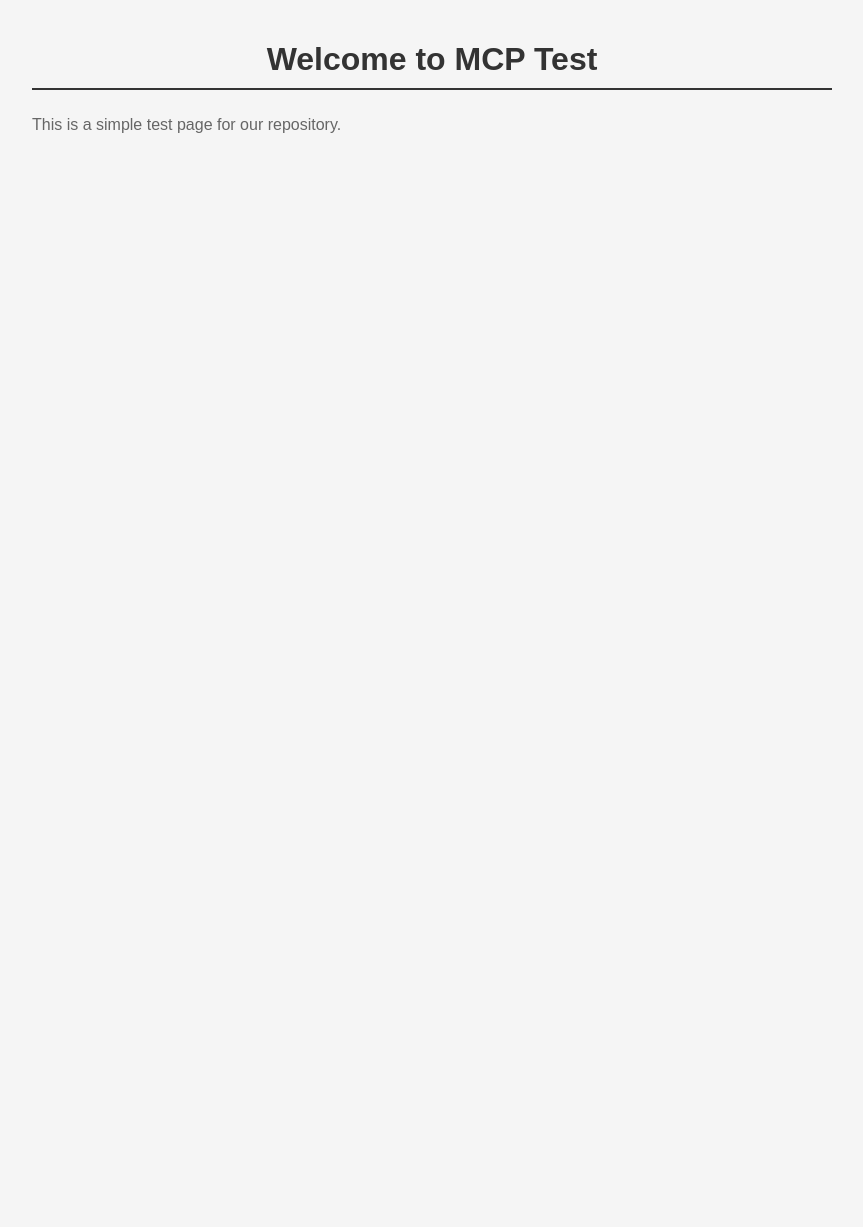
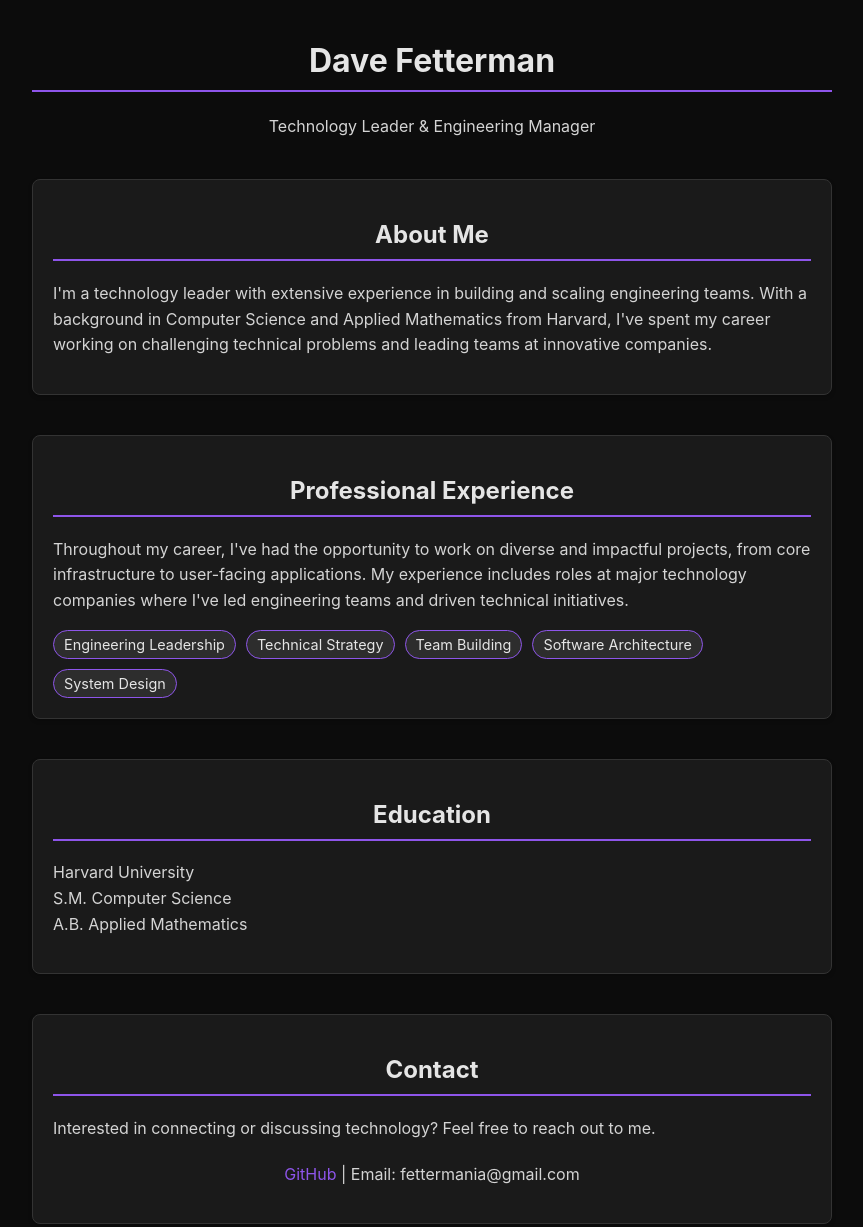
Before and after one commit to fettermania/mcp-test, a plain HTML site: page index.html in a window 1280 px wide. Shown: the whole page, without its empty margins (208-1071 px from the left). Before the commit the page ends 800 px from the top, so only its background shows below. Drawn offline with Linux system fonts and the light colour scheme.

Commit message:
Update color scheme to match Claude desktop app theme

```diff
--- a/index.html
+++ b/index.html
@@ -3,29 +3,101 @@
 <head>
     <meta charset="UTF-8">
     <meta name="viewport" content="width=device-width, initial-scale=1.0">
-    <title>Welcome to MCP Test</title>
+    <title>Dave Fetterman - Technology Leader</title>
     <style>
         body {
-            font-family: Arial, sans-serif;
+            font-family: -apple-system, BlinkMacSystemFont, "Segoe UI", Roboto, sans-serif;
             max-width: 800px;
             margin: 0 auto;
             padding: 20px;
-            background-color: #f5f5f5;
+            background-color: #0c0c0c;
+            color: #e5e5e5;
         }
-        h1 {
-            color: #333;
+        h1, h2 {
+            color: #e5e5e5;
             text-align: center;
-            border-bottom: 2px solid #333;
+            border-bottom: 2px solid #8e55ea;
             padding-bottom: 10px;
         }
         p {
             line-height: 1.6;
-            color: #666;
+            color: #d4d4d4;
+        }
+        section {
+            margin: 40px 0;
+            padding: 20px;
+            background-color: #1a1a1a;
+            border-radius: 8px;
+            box-shadow: 0 2px 4px rgba(0,0,0,0.2);
+            border: 1px solid #333;
+        }
+        .skills {
+            display: flex;
+            flex-wrap: wrap;
+            gap: 10px;
+            margin-top: 15px;
+        }
+        .skill-tag {
+            background-color: #2d2d2d;
+            padding: 5px 10px;
+            border-radius: 15px;
+            font-size: 0.9em;
+            border: 1px solid #8e55ea;
+            color: #e5e5e5;
+        }
+        .contact-info {
+            text-align: center;
+            margin-top: 20px;
+        }
+        a {
+            color: #8e55ea;
+            text-decoration: none;
+        }
+        a:hover {
+            text-decoration: underline;
+            color: #b088ee;
+        }
+        section:hover {
+            border-color: #8e55ea;
+            transition: border-color 0.3s ease;
         }
     </style>
 </head>
 <body>
-    <h1>Welcome to MCP Test</h1>
-    <p>This is a simple test page for our repository.</p>
+    <h1>Dave Fetterman</h1>
+    <p class="contact-info">Technology Leader & Engineering Manager</p>
+
+    <section id="about">
+        <h2>About Me</h2>
+        <p>I'm a technology leader with extensive experience in building and scaling engineering teams. With a background in Computer Science and Applied Mathematics from Harvard, I've spent my career working on challenging technical problems and leading teams at innovative companies.</p>
+    </section>
+
+    <section id="experience">
+        <h2>Professional Experience</h2>
+        <p>Throughout my career, I've had the opportunity to work on diverse and impactful projects, from core infrastructure to user-facing applications. My experience includes roles at major technology companies where I've led engineering teams and driven technical initiatives.</p>
+        <div class="skills">
+            <span class="skill-tag">Engineering Leadership</span>
+            <span class="skill-tag">Technical Strategy</span>
+            <span class="skill-tag">Team Building</span>
+            <span class="skill-tag">Software Architecture</span>
+            <span class="skill-tag">System Design</span>
+        </div>
+    </section>
+
+    <section id="education">
+        <h2>Education</h2>
+        <p>Harvard University
+        <br>S.M. Computer Science
+        <br>A.B. Applied Mathematics</p>
+    </section>
+
+    <section id="contact">
+        <h2>Contact</h2>
+        <p>Interested in connecting or discussing technology? Feel free to reach out to me.</p>
+        <p class="contact-info">
+            <a href="https://github.com/fettermania">GitHub</a> |
+            Email: fettermania@gmail.com
+        </p>
+    </section>
 </body>
 </html>
```
